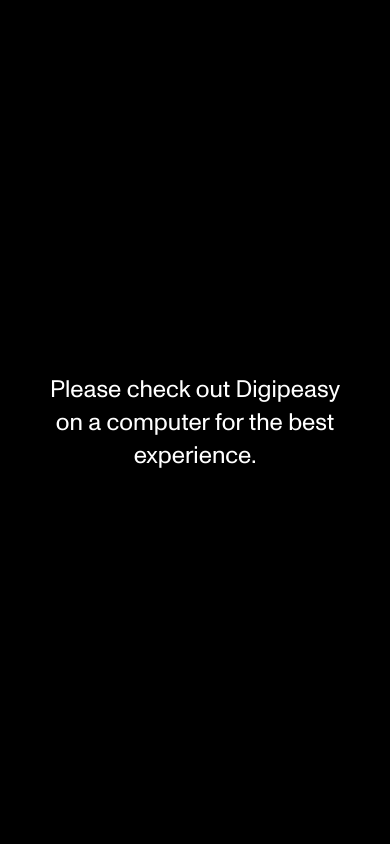
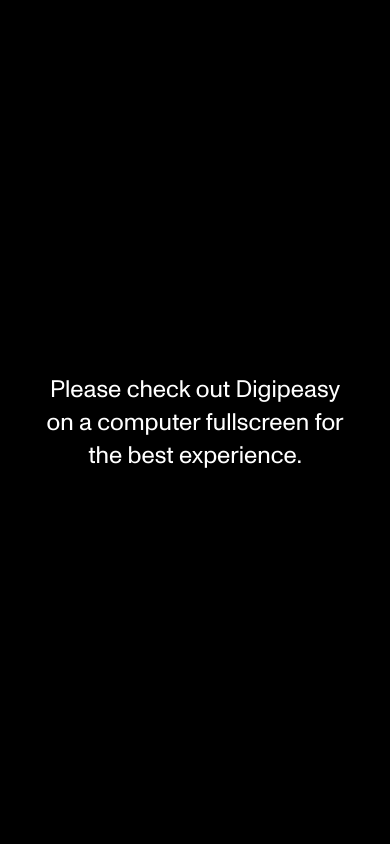
Before and after one commit to ineslucas/creative-toolbox, a React (Vite) app: page /about in a window 390 px wide. Shown: the top 844 px of the page. Built offline with nearby package versions, Linux system fonts and the light colour scheme; no server answers; grey boxes are pictures that could not be loaded.

Commit message:
mobile warning adjustment

```diff
--- a/src/layout/MobileWarning.js
+++ b/src/layout/MobileWarning.js
@@ -16,7 +16,7 @@
   font-size: 1.5em;
   z-index: 9999;
 
-  @media (min-width: 971px) {
+  @media (min-width: 910px) {
     display: none; // Hide on larger screens
   }
 
@@ -29,7 +29,7 @@
 const MobileWarning = () => {
   return (
     <MessageContainer>
-      <p>Please check out Digipeasy on a computer for the best experience.</p>
+      <p>Please check out Digipeasy on a computer fullscreen for the best experience.</p>
     </MessageContainer>
   );
 }
```
